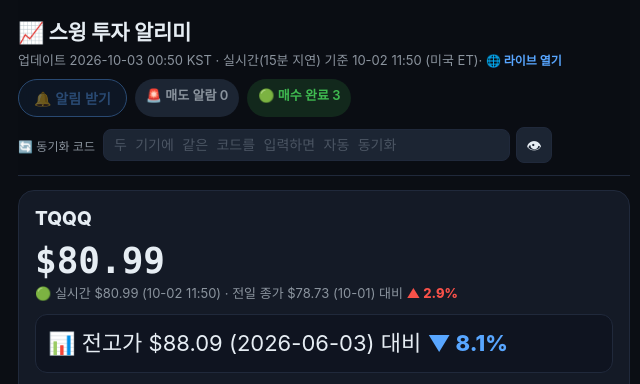
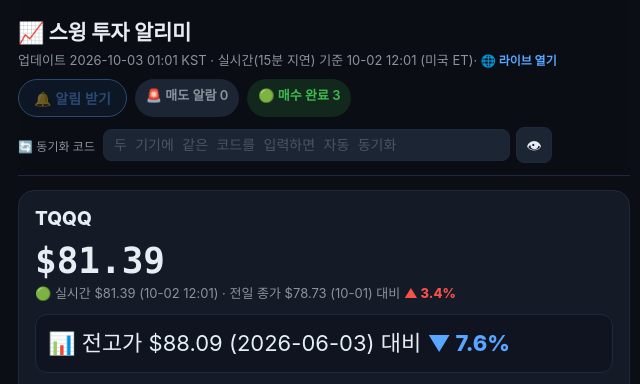
Before and after one commit to bs02089-sys/strategy_engine, a plain HTML site: page index.html in a window 1280 px wide. Shown: the top 384 px of the page, 316-956 px from the left. Drawn offline with Linux system fonts and the light colour scheme.

Commit message:
deploy: swing dashboard 2026-10-02

```diff
--- a/index.html
+++ b/index.html
@@ -197,7 +197,7 @@ footer{color:#4b5563;font-size:12px;text-align:center;margin-top:8px;line-height
 <body>
 <header>
   <h1>📈 스윙 투자 알리미</h1>
-  <div class="sub">업데이트 2026-10-03 00:50 KST · 실시간(15분 지연) 기준 10-02 11:50 (미국 ET)<span class="pages">· <a href="https://bs02089-sys.github.io/strategy_engine/" target="_blank" rel="noopener">🌐 라이브 열기</a></span></div>
+  <div class="sub">업데이트 2026-10-03 01:01 KST · 실시간(15분 지연) 기준 10-02 12:01 (미국 ET)<span class="pages">· <a href="https://bs02089-sys.github.io/strategy_engine/" target="_blank" rel="noopener">🌐 라이브 열기</a></span></div>
   <div class="chips">
     <button id="push-btn" class="push-btn" disabled>🔔 알림 받기</button>
     <span class="chip gray" id="sell-alarm-cnt">🚨 매도 알람 0</span>
@@ -206,14 +206,14 @@ footer{color:#4b5563;font-size:12px;text-align:center;margin-top:8px;line-height
   <div class="sync-row"><span class="sync-lbl">🔄 동기화 코드</span><div class="sync-key-wrap"><input id="sync-key-input" class="sync-key-input" type="password" maxlength="40" autocomplete="off" autocapitalize="off" spellcheck="false" placeholder="두 기기에 같은 코드를 입력하면 자동 동기화"><button type="button" id="sync-key-toggle" class="sync-toggle" title="코드 보기/숨기기">👁</button></div><span class="sync-status" id="sync-status"></span></div>
 </header>
 <main>
-<div class="card" data-ticker="TQQQ" data-ath="88.09" data-close="80.99" data-gap="5" data-sell-default="25">
+<div class="card" data-ticker="TQQQ" data-ath="88.09" data-close="81.39" data-gap="5" data-sell-default="25">
   <div class="row">
     <span class="tick">TQQQ</span>
     <span class="chip gray" data-sell-chip style="display:none">⏳ 대기</span>
   </div>
-  <div class="price mono">$80.99</div>
-  <div class="meta">🟢 실시간 $80.99 (10-02 11:50) · 전일 종가 $78.73 (10-01) 대비 <span class="dd up">▲ 2.9%</span></div>
-  <div class="info">📊 전고가 $88.09 (2026-06-03) 대비 <span class="dd down">▼ 8.1%</span></div>
+  <div class="price mono">$81.39</div>
+  <div class="meta">🟢 실시간 $81.39 (10-02 12:01) · 전일 종가 $78.73 (10-01) 대비 <span class="dd up">▲ 3.4%</span></div>
+  <div class="info">📊 전고가 $88.09 (2026-06-03) 대비 <span class="dd down">▼ 7.6%</span></div>
   <div class="plan">
     <div class="plan-head">
       <span class="pt">💰 계좌별 매수 예정가</span>
```
